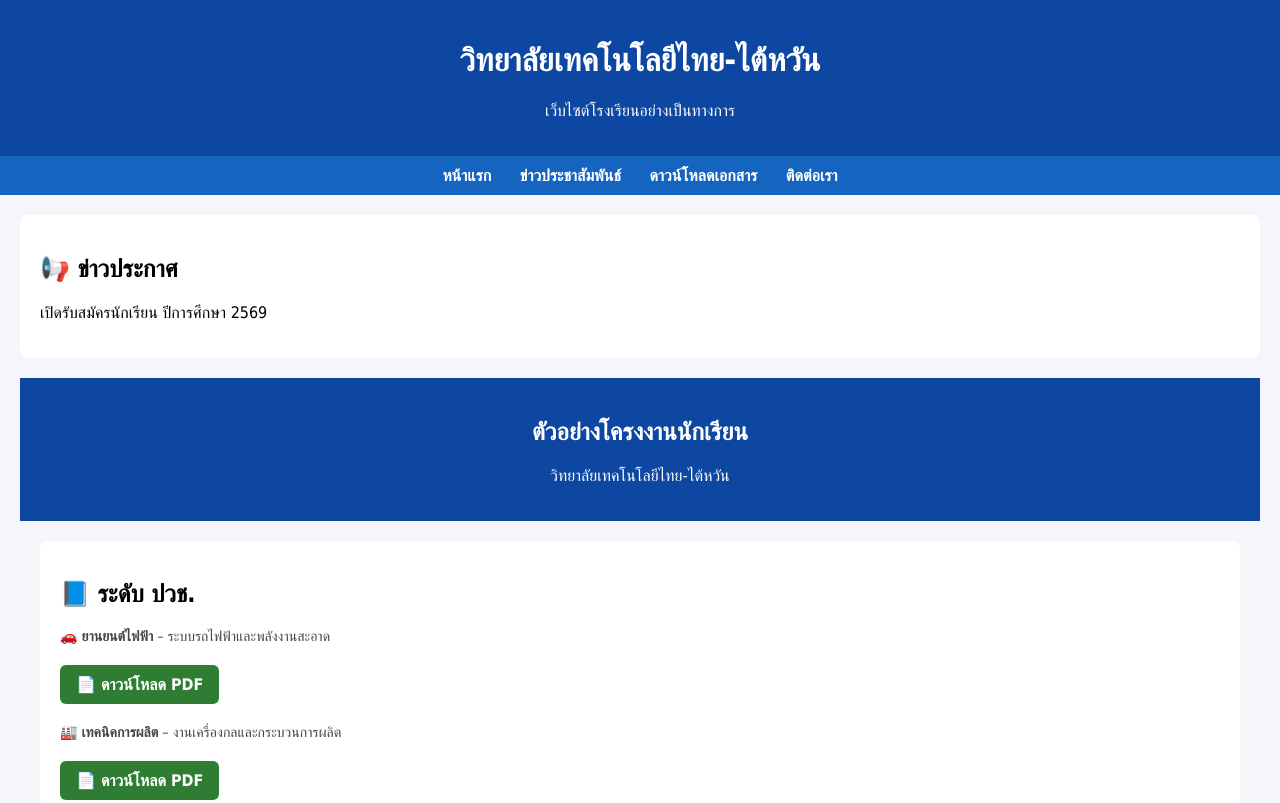
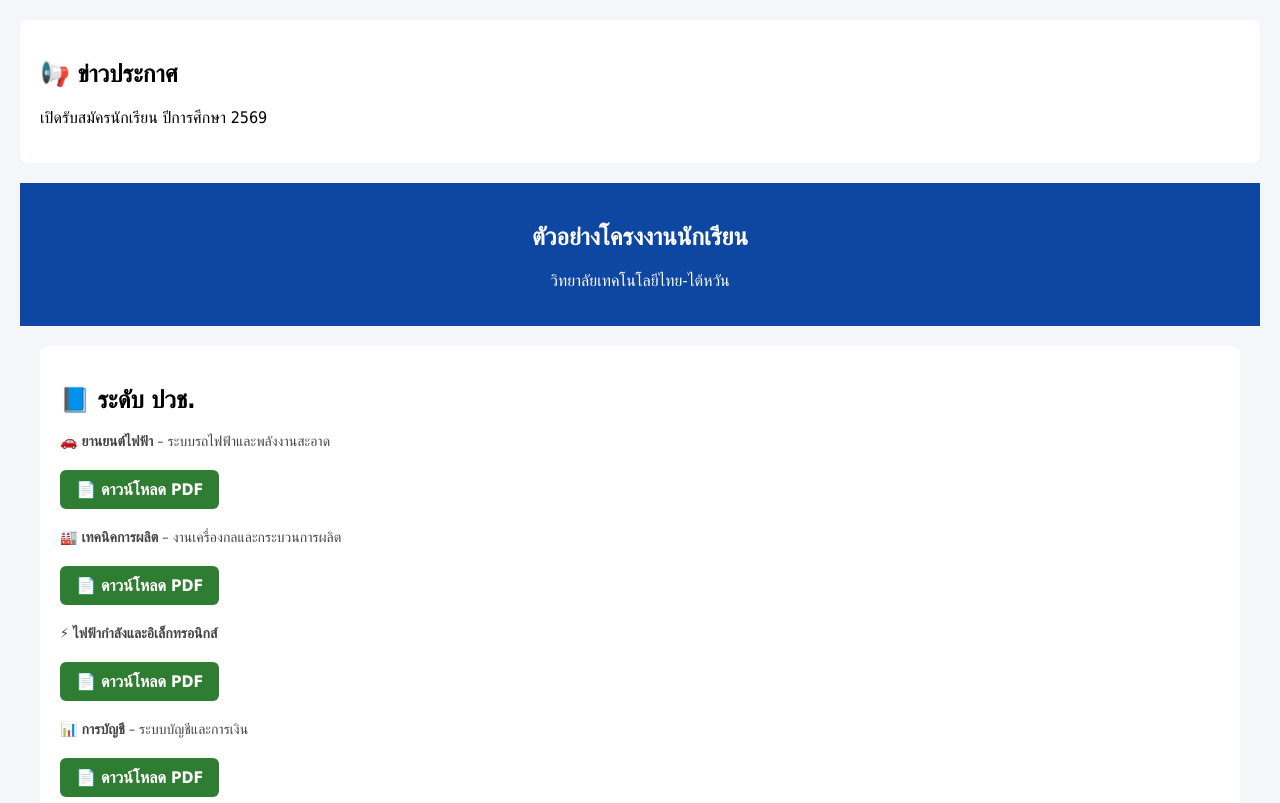
Before and after one commit to Sirimarbp-TTECH/ttech-school, a plain HTML site: page index.html in a window 1280 px wide. Shown: the top 803 px of the page. Drawn offline with Linux system fonts and the light colour scheme.

Commit message:
Update index.html
Signed-off-by: Sirimarbp-TTECH <sirimarbp@gmail.com>

```diff
--- a/index.html
+++ b/index.html
@@ -44,25 +44,11 @@
   </style>
 </head>
 <body>
-
-<header>
-  <h1>วิทยาลัยเทคโนโลยีไทย-ไต้หวัน</h1>
-  <p>เว็บไซต์โรงเรียนอย่างเป็นทางการ</p>
-</header>
-
-<nav>
-  <a href="#">หน้าแรก</a>
-  <a href="#">ข่าวประชาสัมพันธ์</a>
-  <a href="#">ดาวน์โหลดเอกสาร</a>
-  <a href="#">ติดต่อเรา</a>
-</nav>
-
 <section>
   <div class="card">
     <h2>📢 ข่าวประกาศ</h2>
     <p>เปิดรับสมัครนักเรียน ปีการศึกษา 2569</p>
   </div>
-
   <!DOCTYPE html>
 <html lang="th">
 <head>
```
